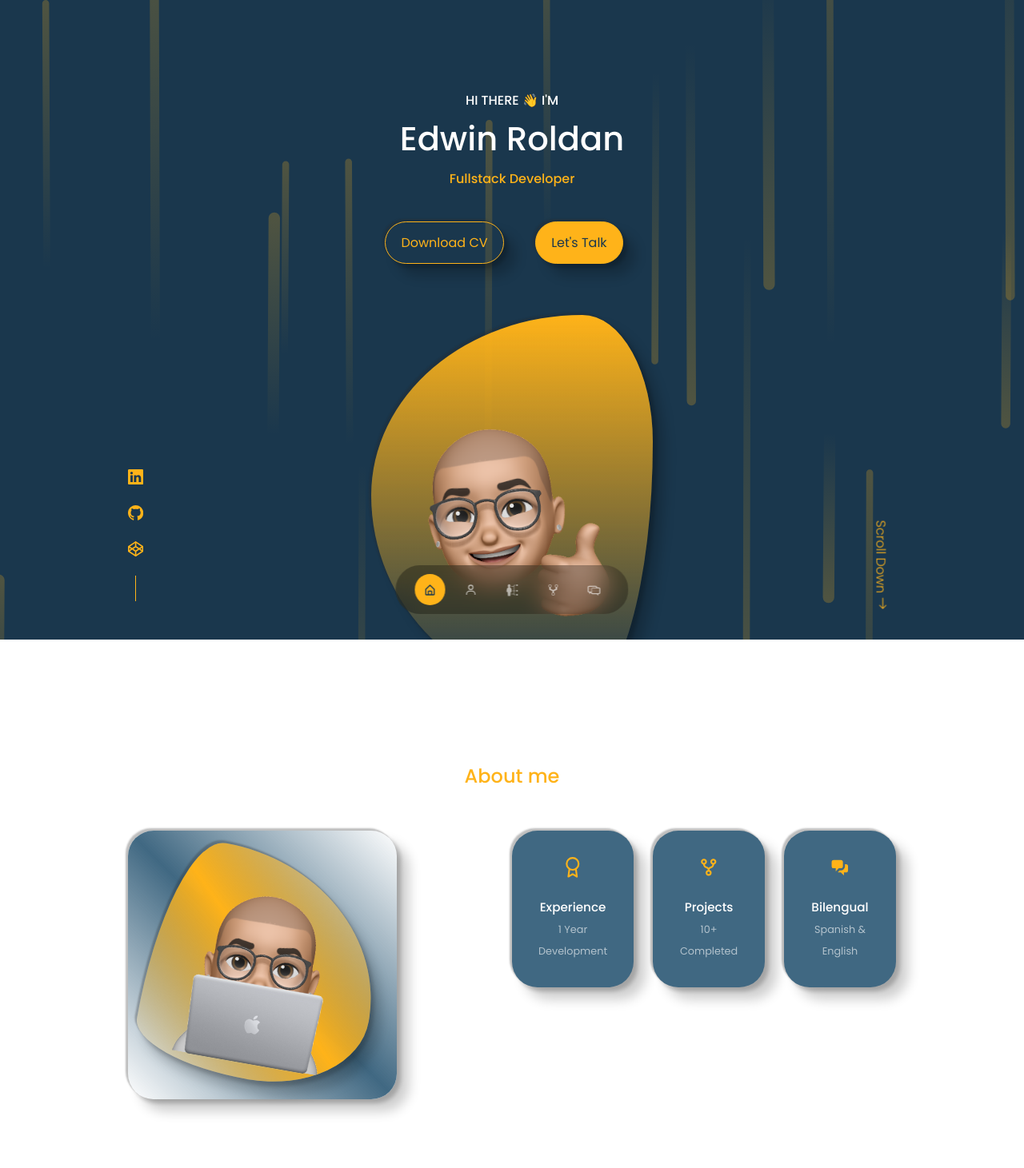
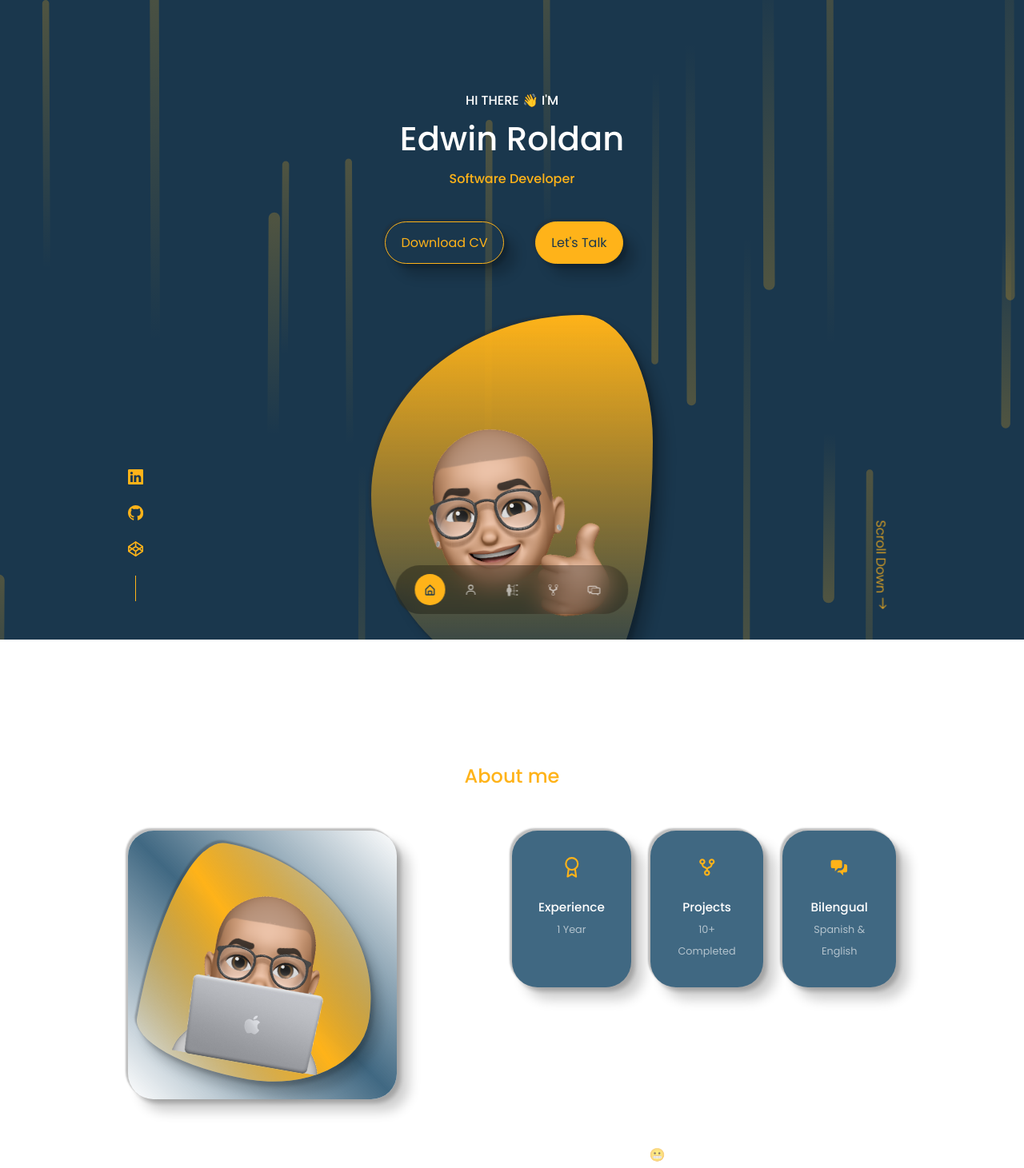
Before and after one commit to mrrolbot23/portfolio2022, a React (Create React App) app: page / in a window 1280 px wide. Shown: the top 1461 px of the page at 80% size. Built offline with nearby package versions, Linux system fonts and the light colour scheme.

Commit message:
header, about sections update

```diff
--- a/src/components/about/About.jsx
+++ b/src/components/about/About.jsx
@@ -22,7 +22,7 @@ const About = () => {
             <article className='about__card'>
               <FiAward className='about__icon'/>
               <h5>Experience</h5>
-              <small>1 Year Development</small>
+              <small>1 Year</small>
             </article>
 
             <article className='about__card'>
@@ -38,11 +38,10 @@ const About = () => {
             </article>
           </div>
           <p>
-              I'm a Systems Engineer in the U.S. Army that found a new passion for Software and
-              Web Development a little over year ago. Experienced with multiple Frontend and Backend technologies.
+              I'm a Software Developer and Systems Engineer in the U.S. Army. Experienced with multiple Frontend and Backend technologies.
               As a self-taught developer, I'm always on "Learning Mode". It gives me the ability to quickly adapt
               to changes and unexpected situations. Love sharing knowledge and experiences to make the team better.
-              Also, I know how to close Vim 😬. I look forward to working with you!
+              Also, I know how to exit Vim 😬. I look forward to working with you!
           </p>
           <a href="#contact" className='btn btn-primary'>Let's Talk</a>
         </div>
--- a/src/components/header/Header.jsx
+++ b/src/components/header/Header.jsx
@@ -12,7 +12,7 @@ const Header = () => {
       <div className="container header__container">
         <h4>HI THERE 👋 I'M</h4>
         <h1>Edwin Roldan</h1>
-        <h4 className="text-light">Fullstack Developer</h4>
+        <h4 className="text-light">Software Developer</h4>
         <CTA />
         <HeaderSocials />
 
```
